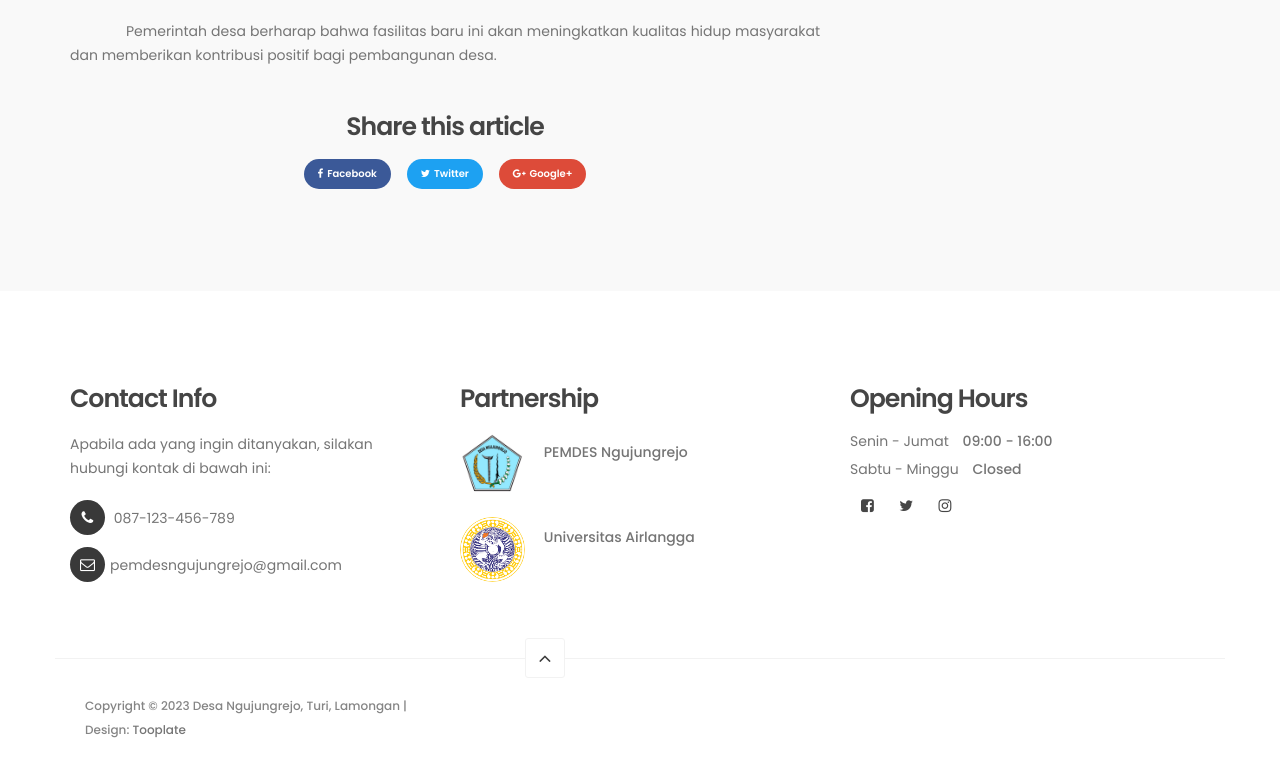
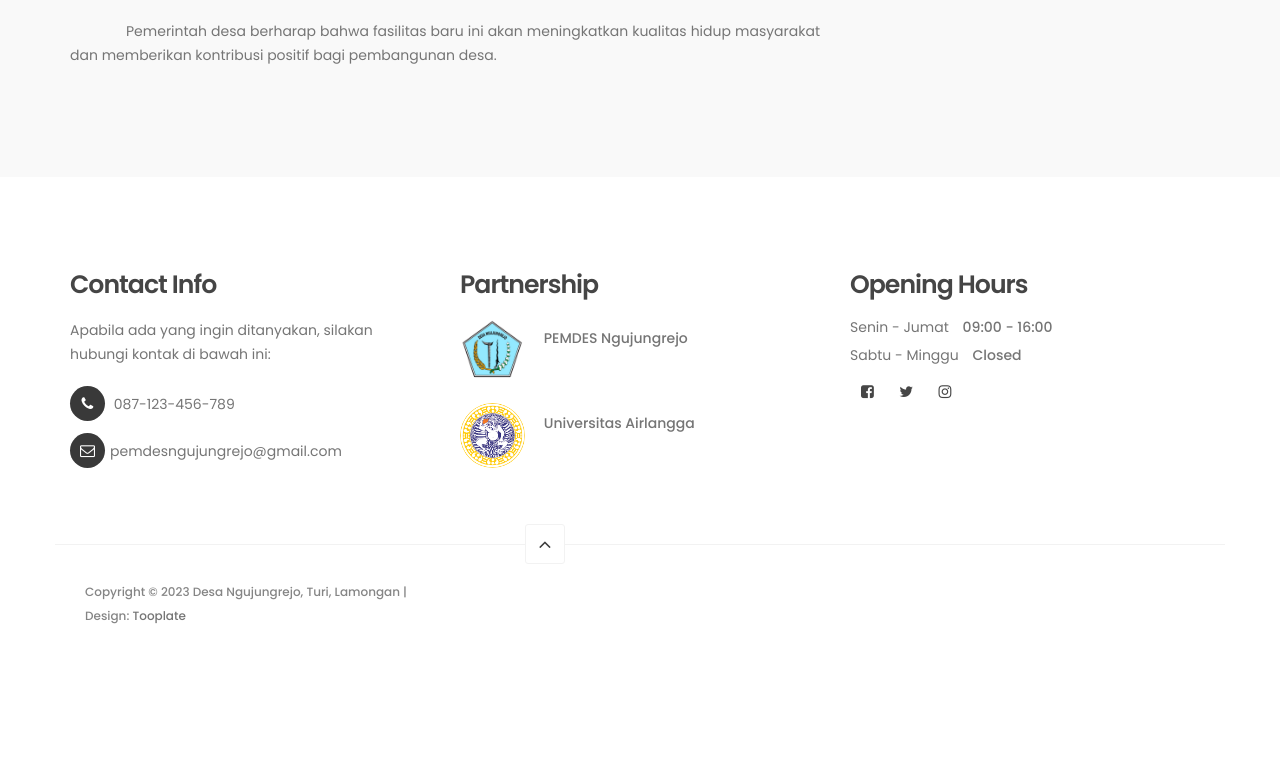
Before and after one commit to ngujungrejo/ngujungrejo.github.io, a plain HTML site: page news_fasilitasdesa.html in a window 1280 px wide. Shown: the part 1029-1806 px from the top of the page. After the commit the page ends 1707 px from the top, so only its background shows below. Drawn offline with nearby package versions, Linux system fonts and the light colour scheme; a script that the page names is missing.

Commit message:
Update news_fasilitasdesa.html

```diff
--- a/news_fasilitasdesa.html
+++ b/news_fasilitasdesa.html
@@ -110,12 +110,6 @@ http://www.tooplate.com/view/2098-health
                               </ul>
 
                               <p style="text-align: justify; text-indent: 4em;">Pemerintah desa berharap bahwa fasilitas baru ini akan meningkatkan kualitas hidup masyarakat dan memberikan kontribusi positif bagi pembangunan desa.</p>
-                              <div class="news-social-share">
-                                   <h4>Share this article</h4>
-                                        <a href="#" class="btn btn-primary"><i class="fa fa-facebook"></i>Facebook</a>
-                                        <a href="#" class="btn btn-success"><i class="fa fa-twitter"></i>Twitter</a>
-                                        <a href="#" class="btn btn-danger"><i class="fa fa-google-plus"></i>Google+</a>
-                              </div>
                          </div>
                     </div>
 
```
